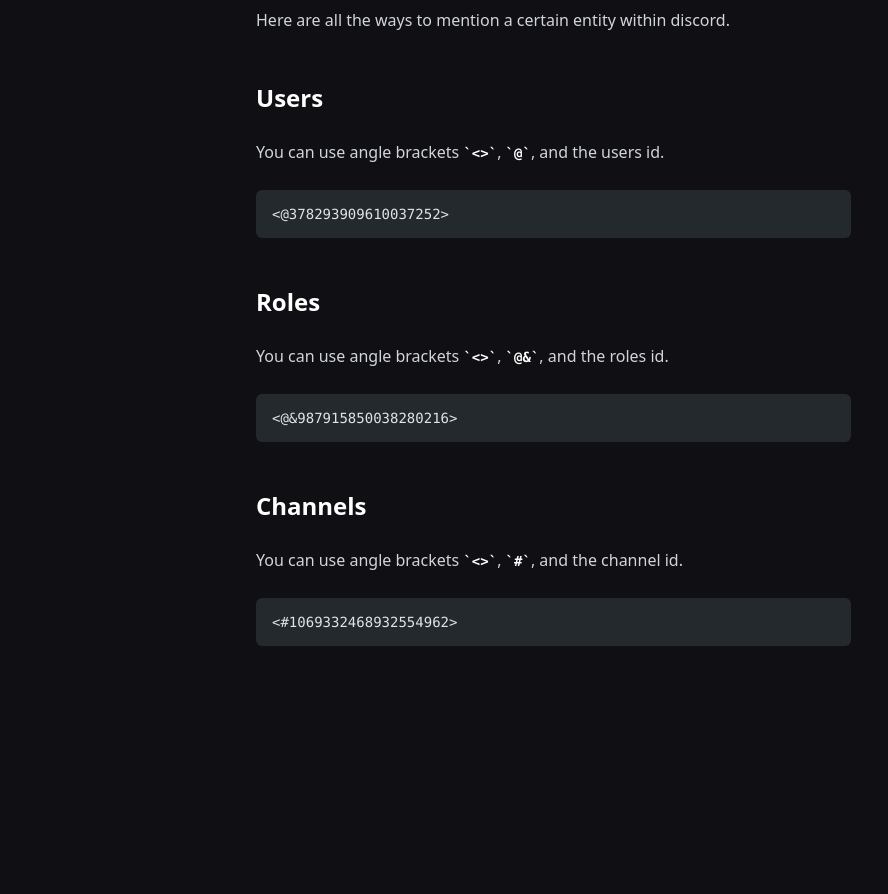
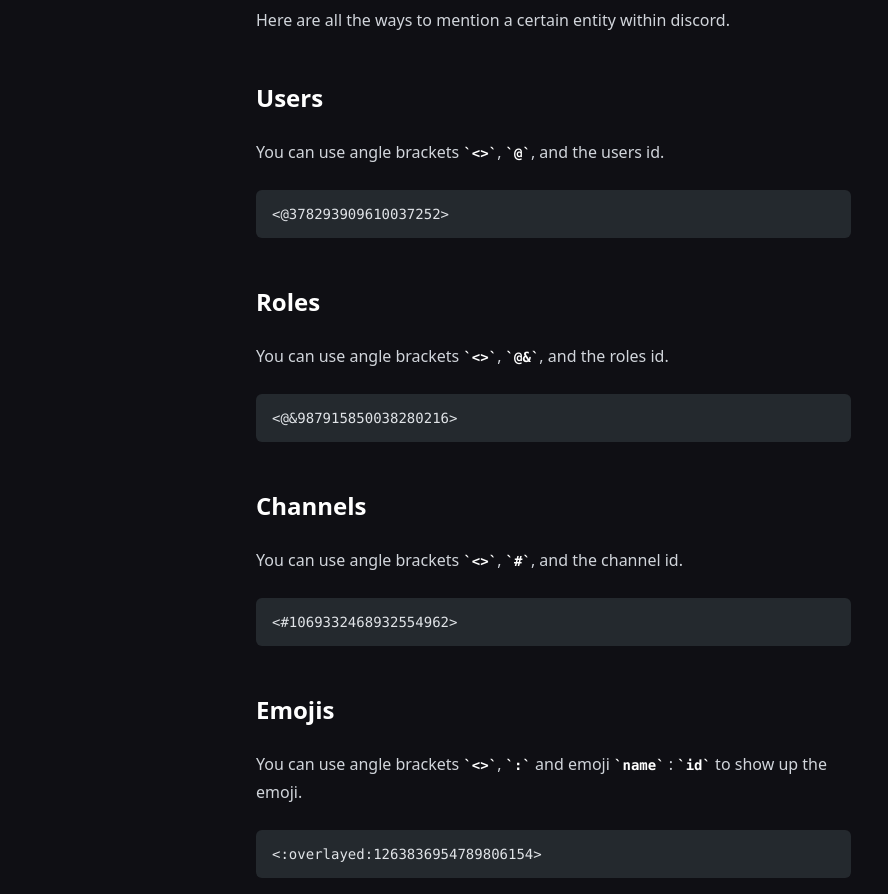
Before and after one commit to Hacksore/discord-md, an Astro site in the folder apps/web/: page /feature/mentions in a window 1280 px wide. Shown: the part 142-1036 px from the top of the page, without its empty margins (0-888 px from the left). Before the commit the page ends 804 px from the top, so only its background shows below. Built offline with nearby package versions, Linux system fonts and the light colour scheme; Astro itself is replaced by a stand-in of ours; code samples lack their colours.

Commit message:
Add emoji (#1)

````diff
--- a/apps/web/src/content/feature/mentions.md
+++ b/apps/web/src/content/feature/mentions.md
@@ -28,3 +28,11 @@
 ```
 <#1069332468932554962>
 ```
+
+## Emojis
+
+You can use angle brackets `<>`, `:` and emoji `name` : `id` to show up the emoji.
+
+```
+<:overlayed:1263836954789806154>
+```
````
